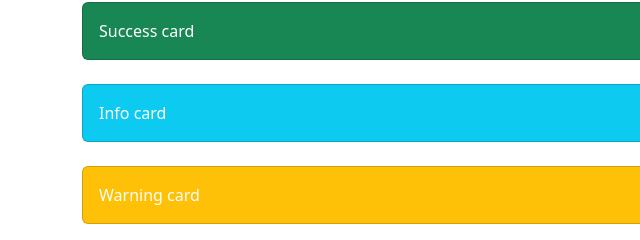
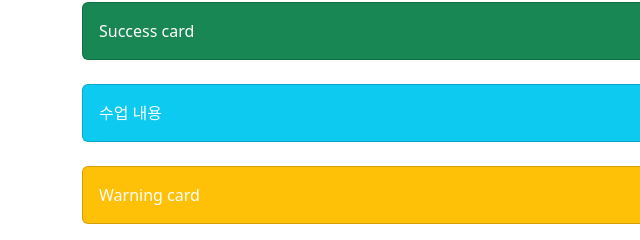
Before and after one commit to manofphysis/Raspberry, a plain HTML site: page index.html in a window 1280 px wide. Shown: the part 224-464 px from the top of the page, 0-640 px from the left. Drawn offline with nearby package versions, Linux system fonts and the light colour scheme.

Commit message:
Update index.html

```diff
--- a/index.html
+++ b/index.html
@@ -24,7 +24,7 @@
   </div>
   <br>
   <div class="card bg-info text-white">
-    <div class="card-body">Info card</div>
+    <div class="card-body">수업 내용</div>
   </div>
   <br>
   <div class="card bg-warning text-white">
```
